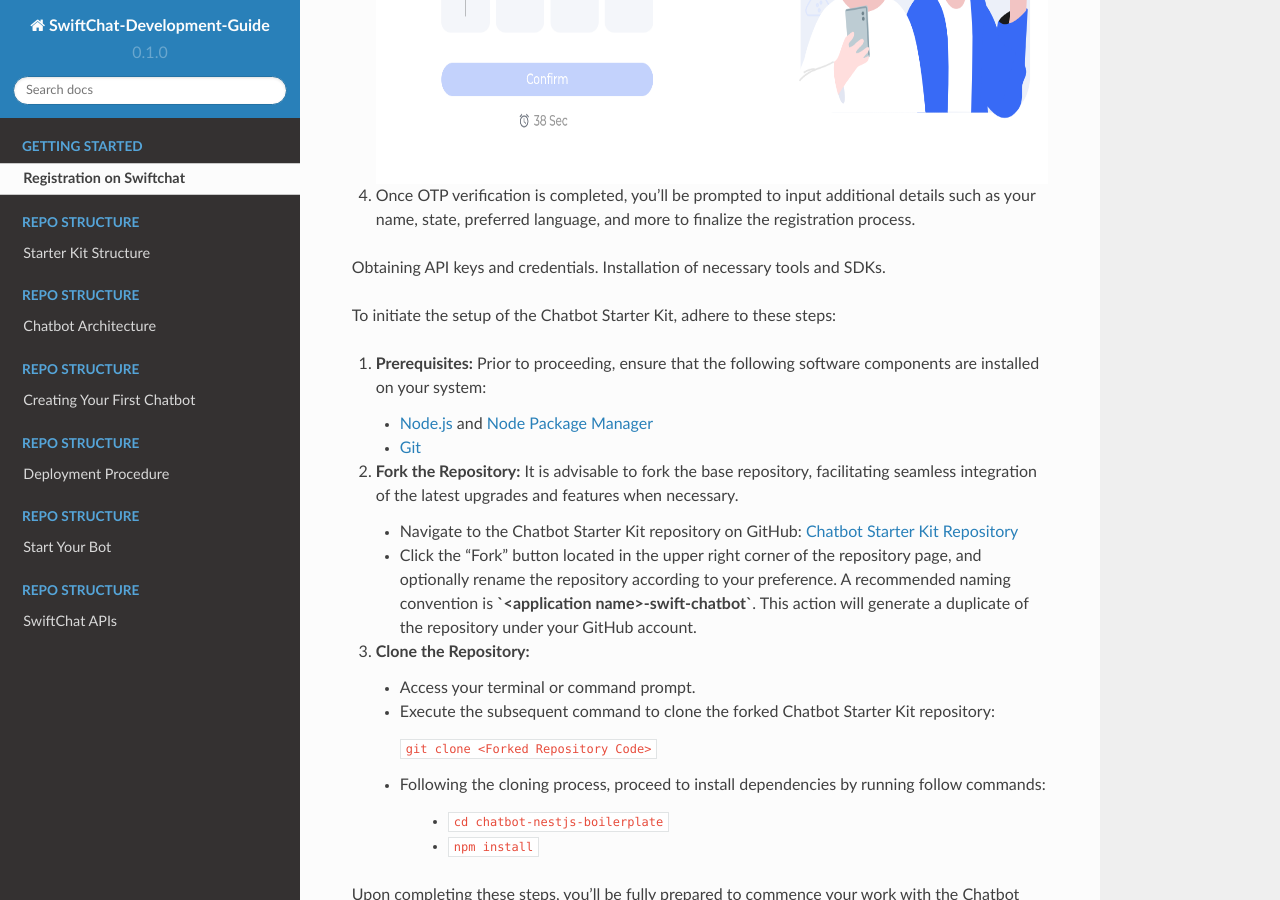
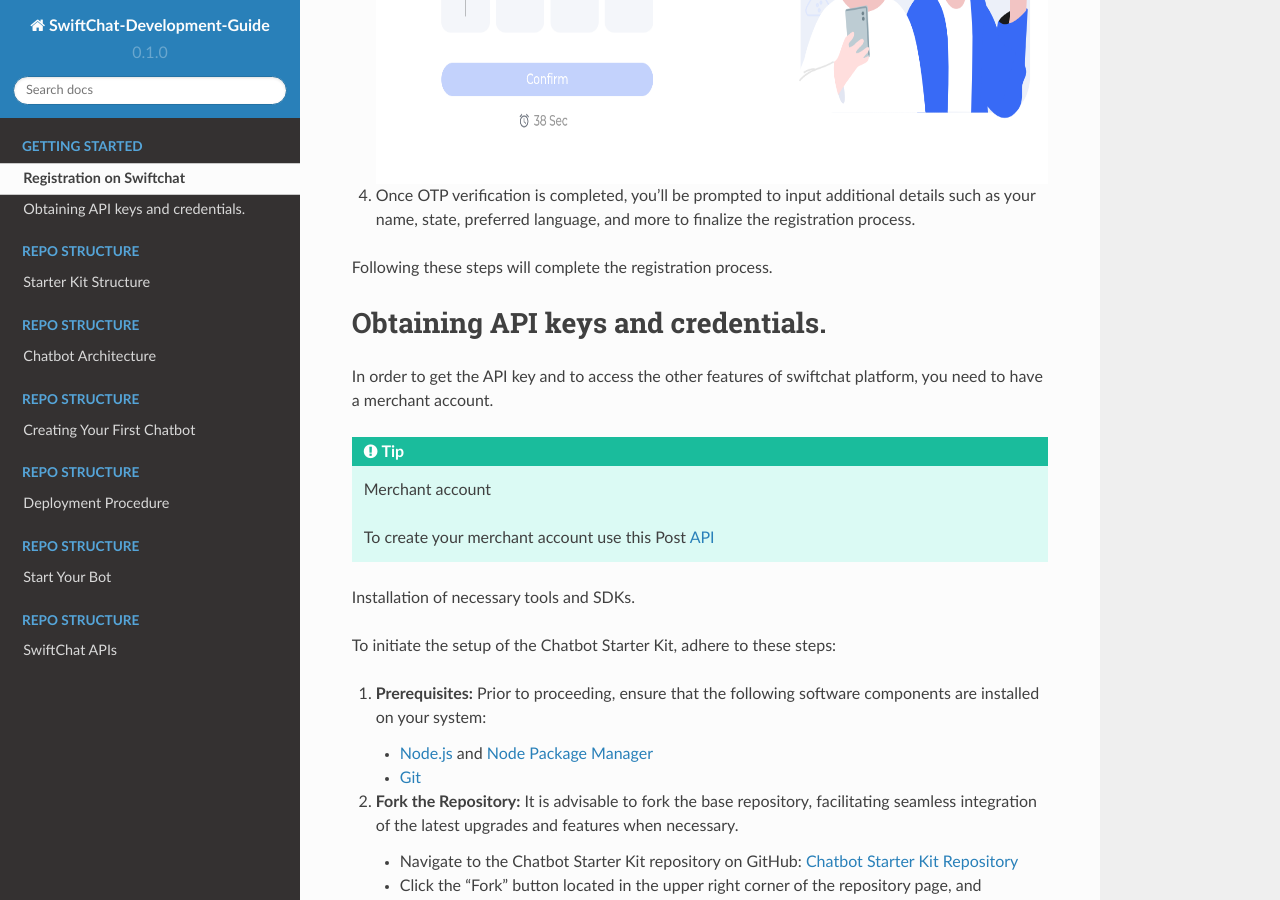
Before and after one commit to Priyanka-sharma181/Chatbot-Development-Guide, a Sphinx documentation site: the page built from docs/source/installation.rst, in a window 1280 px wide and 900 px high, scrolled down 1192 px. Built offline with Sphinx 7.4.7 and the Read the Docs theme 2.0.0, drawn with Linux system fonts in a browser that asks for light colours.

Commit message:
updating TOC

```diff
--- a/docs/source/installation.rst
+++ b/docs/source/installation.rst
@@ -22,8 +22,17 @@
 
 4. Once OTP verification is completed, you'll be prompted to input additional details such as your name, state, preferred language, and more to finalize the registration process.
 
+Following these steps will complete the registration process.
+
 
 Obtaining API keys and credentials.
+------------
+In order to get the API key and to access the other features of swiftchat platform, you need to have a merchant account.
+
+.. tip::  Merchant account
+
+   To create your merchant account use this Post `API <https://documenter.getpostman.com/view/20587790/UyrGCuhH#57d73550-1c15-41a5-ac7e-0ba20b60b3e4>`_
+
 Installation of necessary tools and SDKs.
 
 To initiate the setup of the Chatbot Starter Kit, adhere to these steps:
```
